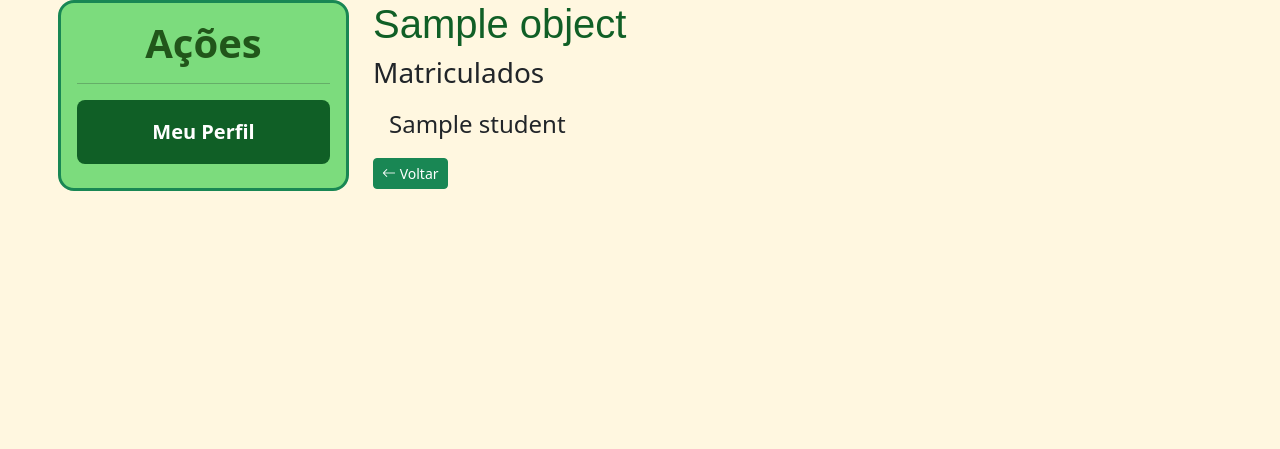
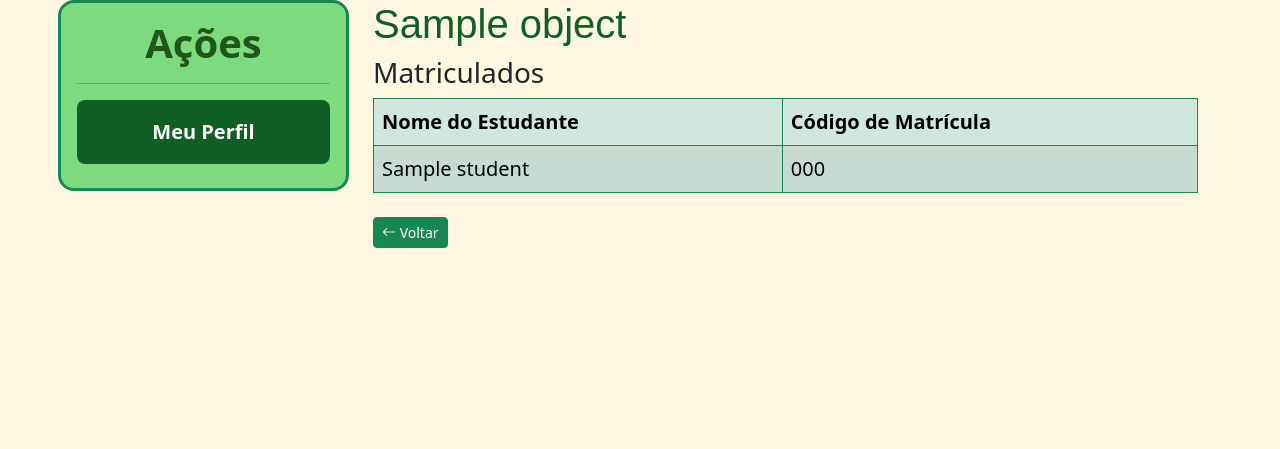
Before and after one commit to leon-rdo/SGE-GP, a Django app: template main/templates/main/turmas/turma.html in a window 1280 px wide. Shown: the part 134-583 px from the top of the page. Run offline with Django 4.2, Linux system fonts and the light colour scheme; the template is opened without the code that fills it: most values are stand-ins (such as "Sample title", 1, 10 or a date in 2020); some libraries are stand-ins or nearby versions; some web fonts are replaced.

Commit message:
refactor: change list-goup for table on turma.html

```diff
--- a/main/templates/main/turmas/turma.html
+++ b/main/templates/main/turmas/turma.html
@@ -9,14 +9,25 @@
 {% block content %}
 <div class="col-12 col-md-9">
   <div class="row g-2">
-    <div class="col-12 col-md-6 fs-4">
+    <div class="col-12 fs-5">
       <h1>{{ object }}</h1>
       <h3>Matriculados</h3>
-      <ul class="list-group list-group-flush">
-        {% for student in object.enrolled.all %}
-        <li class="list-group-item bg-transparent">{{ student }}</li>
-        {% endfor %}
-      </ul>
+      <table class="table table-success table-hover table-striped border border-success">
+        <thead class="border-start border-success">
+          <tr>
+            <th scope="col" class="border border-success">Nome do Estudante</th>
+            <th scope="col">Código de Matrícula</th>
+          </tr>
+        </thead>
+        <tbody>
+          {% for student in object.enrolled.all %}
+          <tr>
+            <td>{{ student }}</td>
+            <td class="border-start border-success">{{ student.code }}</td>
+          </tr>
+          {% endfor %}
+        </tbody>
+      </table>
     </div>
     <div class="col-12">
       <a href="{% url 'main:classes' %}" class="btn btn-success btn-sm me-1" role="button" style="height: min-content;">
```
